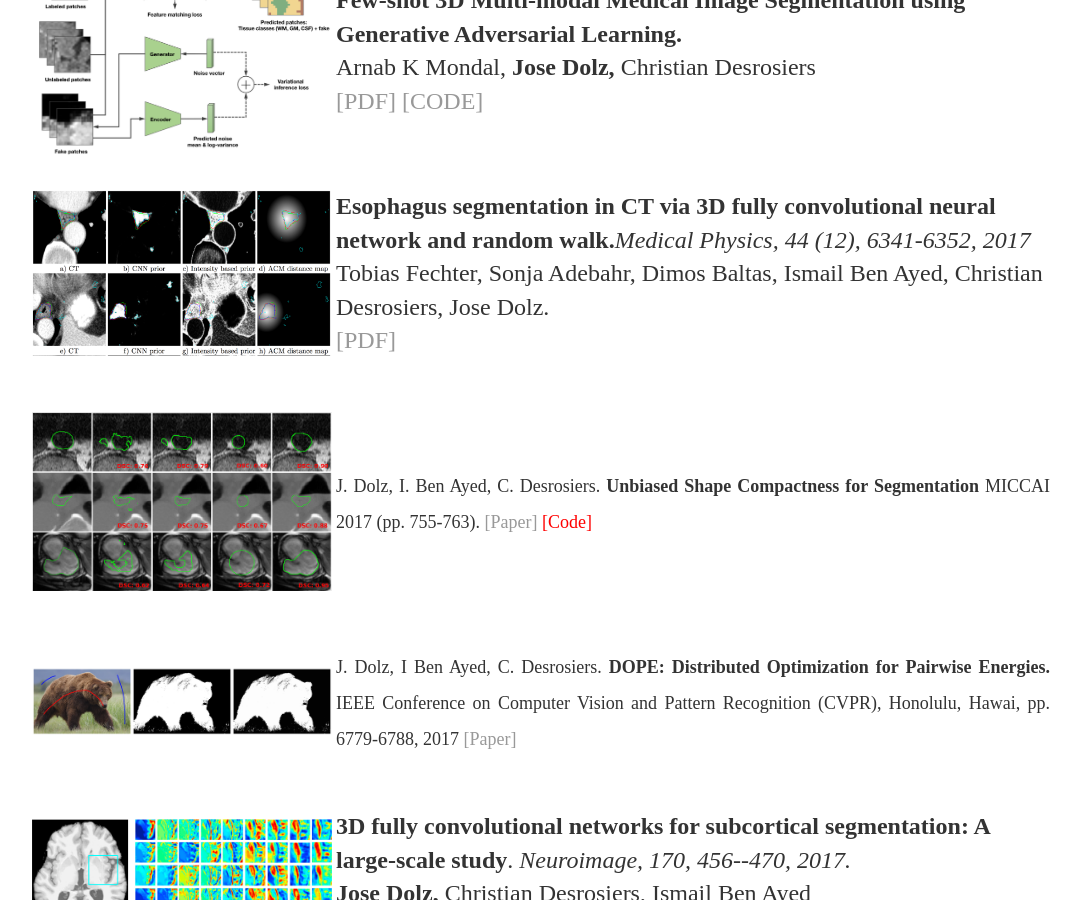
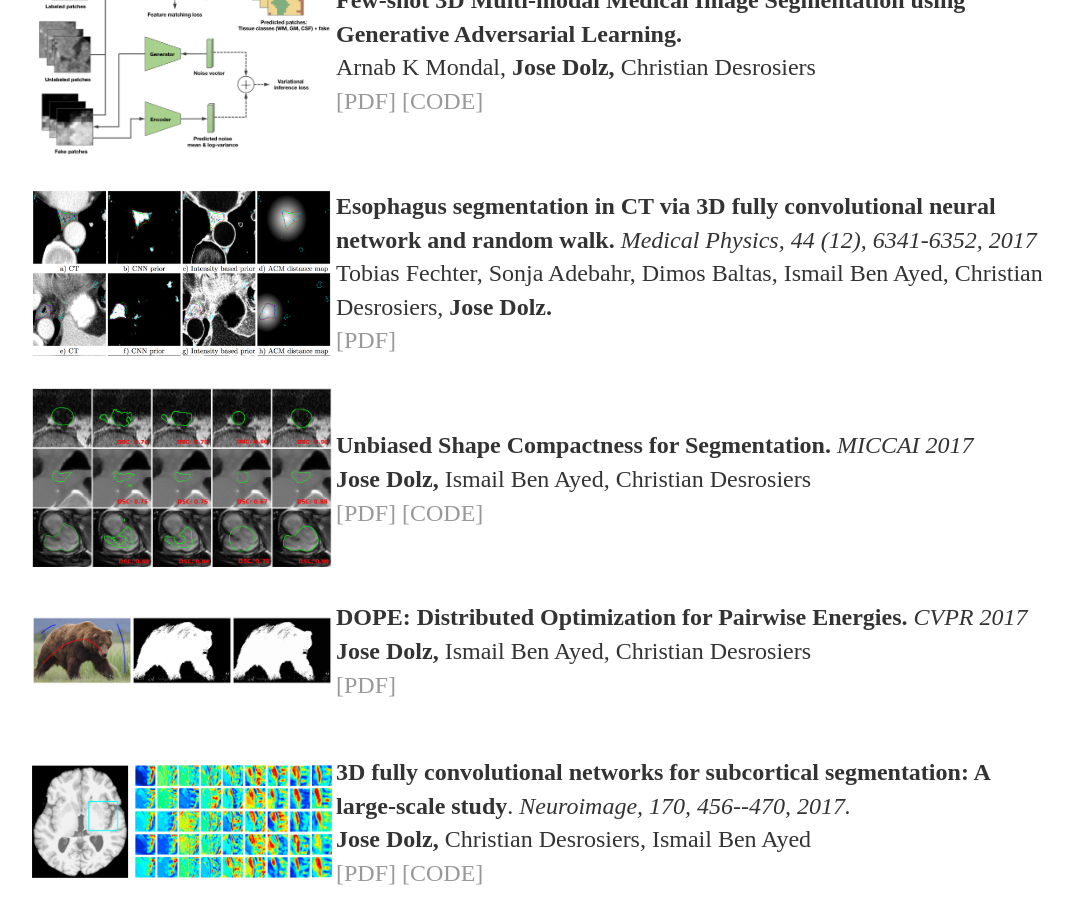
Before and after one commit to josedolz/josedolz.github.io, a Jekyll site: the page built from publications/index.html, in a window 1280 px wide and 900 px high, scrolled down 1074 px. Shown: the whole window, without its empty margins (99-1179 px from the left). Built offline with Jekyll 4.4.1, drawn with Linux system fonts in a browser that asks for light colours.

Commit message:
Update index.html

```diff
--- a/publications/index.html
+++ b/publications/index.html
@@ -99,8 +99,8 @@ title: publications
     <div class="media">
     <div class="media-body">
     <p class="media-heading">
-      <strong>Esophagus segmentation in CT via 3D fully convolutional neural network and random walk.</strong><i>Medical Physics, 44 (12), 6341-6352, 2017</i><br />
-      Tobias Fechter, Sonja Adebahr, Dimos Baltas, Ismail Ben Ayed, Christian Desrosiers, Jose Dolz. <br />
+      <strong>Esophagus segmentation in CT via 3D fully convolutional neural network and random walk.</strong><i> Medical Physics, 44 (12), 6341-6352, 2017</i><br />
+      Tobias Fechter, Sonja Adebahr, Dimos Baltas, Ismail Ben Ayed, Christian Desrosiers, <strong>Jose Dolz.</strong> <br />
       <a href="https://www.ncbi.nlm.nih.gov/pubmed/28940372">[PDF]</a>
     <br /></p>
 	</div>
@@ -113,16 +113,35 @@ title: publications
 	<table>
 		<tr>
 			<td><img src="../images/miccai.png" alt="miccai" class="image left" width="300px" /></td>
-        <td><p align="justify"><font size="4"> J. Dolz, I. Ben Ayed, C. Desrosiers. <b>Unbiased Shape Compactness for Segmentation</b> MICCAI 2017 (pp. 755-763). <a href="https://link.springer.com/chapter/10.1007/978-3-319-66182-7_86">[Paper]</a> <a href="https://github.com/josedolz/UnbiasedShapeCompactness" style="color:red">[Code]</a></font>
-    </td></p>
+			<td>
+    <div class="media">
+    <div class="media-body">
+    <p class="media-heading">
+      <strong>Unbiased Shape Compactness for Segmentation.</strong><i> MICCAI 2017</i><br />
+       <strong>Jose Dolz,</strong> Ismail Ben Ayed, Christian Desrosiers <br />
+      <a href="https://link.springer.com/chapter/10.1007/978-3-319-66182-7_86">[PDF]</a>
+      <a href="https://github.com/josedolz/UnbiasedShapeCompactness">[CODE]</a><br /></p>
+	</div>
+	</div>
+	</td>
 	</tr>
 	</table>
+
 
     <table>
 		<tr>
 			<td><img src="../images/cvpr.png" alt="cvpr" class="image left" width="300px" /></td>
-        <td><p align="justify"><font size="4"> J. Dolz, I Ben Ayed, C. Desrosiers. <b>DOPE: Distributed Optimization for Pairwise Energies.</b> IEEE Conference on Computer Vision and Pattern Recognition (CVPR), Honolulu, Hawai, pp. 6779-6788, 2017 <a href="http://openaccess.thecvf.com/content_cvpr_2017/papers/Dolz_DOPE_Distributed_Optimization_CVPR_2017_paper.pdf">[Paper]</a></font>
-    </td></p>
+			<td>
+    <div class="media">
+    <div class="media-body">
+    <p class="media-heading">
+      <strong>DOPE: Distributed Optimization for Pairwise Energies.</strong><i> CVPR 2017</i><br />
+       <strong>Jose Dolz,</strong> Ismail Ben Ayed, Christian Desrosiers <br />
+      <a href="http://openaccess.thecvf.com/content_cvpr_2017/papers/Dolz_DOPE_Distributed_Optimization_CVPR_2017_paper.pdf">[PDF]</a>
+      <br /></p>
+	</div>
+	</div>
+	</td>
 	</tr>
 	</table>
 
```
Lines whose indentation alone changed are shown as unchanged.
